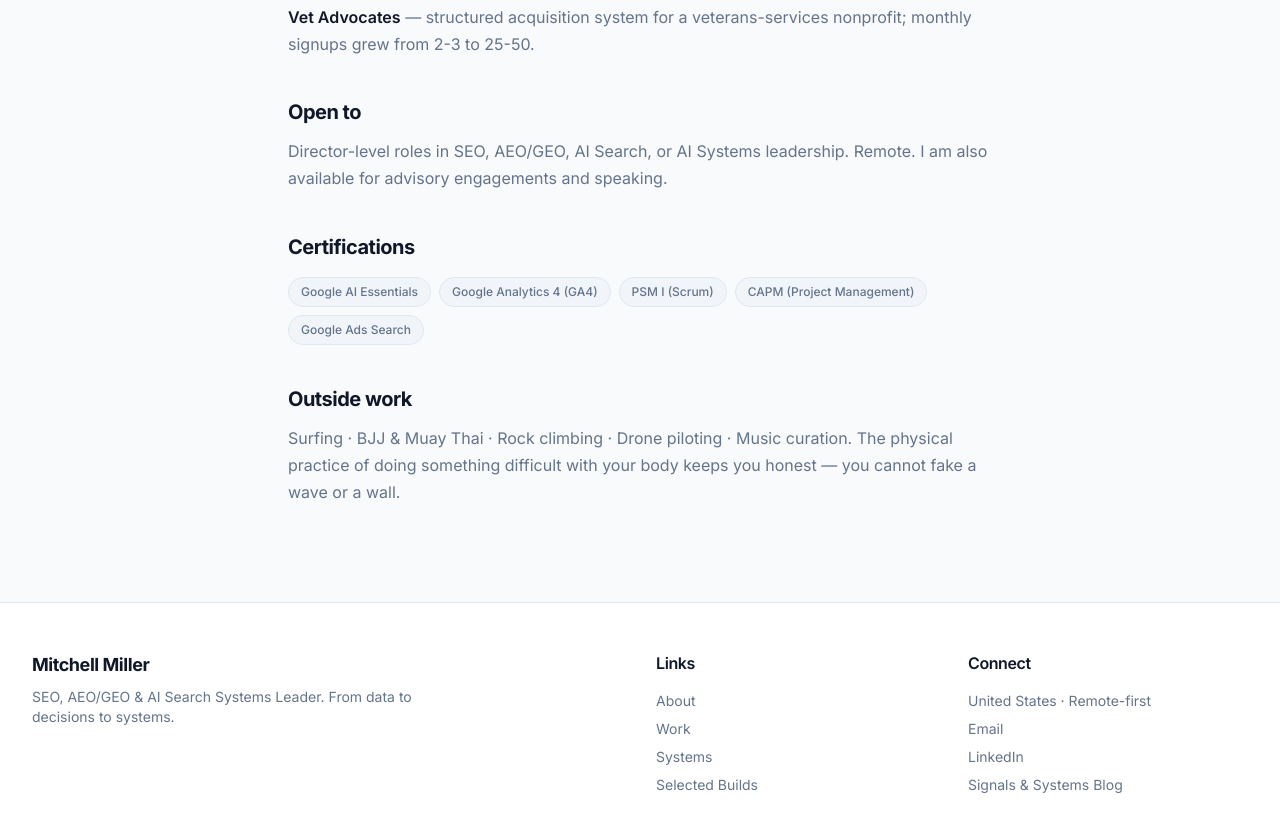
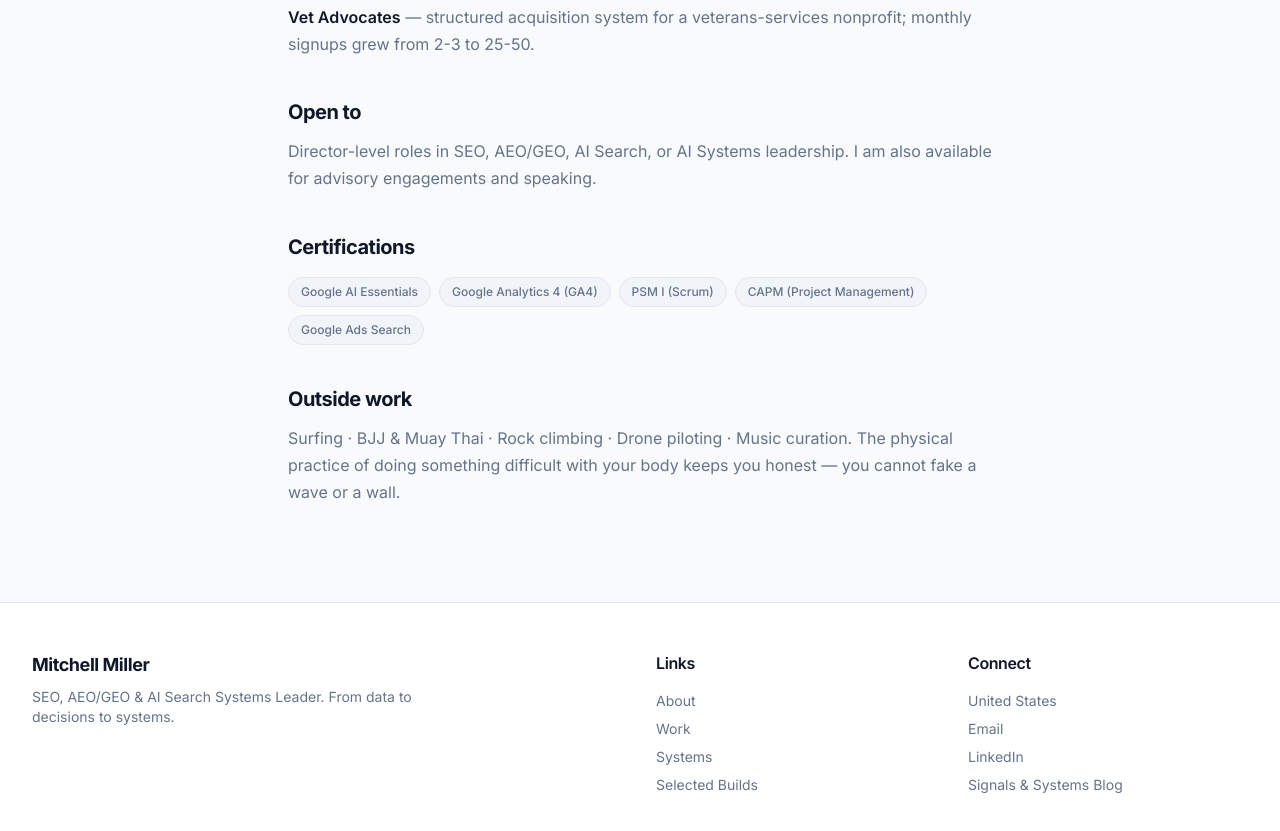
Before and after one commit to CKAWEBUILDER/mitchjmiller.com, a React (Vite) app: page /about in a window 1280 px wide. Shown: the part 1040-1871 px from the top of the page. Built offline with nearby package versions, Linux system fonts and the light colour scheme.

Commit message:
Deemphasize remote availability copy

```diff
--- a/src/components/layout.tsx
+++ b/src/components/layout.tsx
@@ -109,7 +109,7 @@ export function Layout({ children }: { children: React.ReactNode }) {
           <div>
             <h4 className="font-semibold text-primary mb-4">Connect</h4>
             <ul className="space-y-2 text-sm text-muted-foreground">
-              <li>United States &middot; Remote-first</li>
+              <li>United States</li>
               <li><a href="mailto:mitchelljmillerjr26@gmail.com" className="hover:text-secondary">Email</a></li>
               <li><a href="https://linkedin.com/in/mitchelljmillerjr" target="_blank" rel="noopener noreferrer" className="hover:text-secondary">LinkedIn</a></li>
               <li><Link href="/blog" className="hover:text-secondary">Signals & Systems Blog</Link></li>
--- a/src/pages/about.tsx
+++ b/src/pages/about.tsx
@@ -15,7 +15,7 @@ export default function About() {
     <Layout>
       <SEO
         title="About · Mitchell Miller — Director of SEO, AEO/GEO & AI Search Systems"
-        description="Mitchell Miller is a remote-first SEO, AEO/GEO, and AI Search systems leader. He's led enterprise search at Apple, CommonSpirit Health, and Stanford Health Care."
+        description="Mitchell Miller is an SEO, AEO/GEO, and AI Search systems leader. He's led enterprise search at Apple, CommonSpirit Health, and Stanford Health Care."
       />
       <div className="container mx-auto px-4 md:px-8 max-w-3xl py-24">
         <div className="grid md:grid-cols-[1fr_auto] gap-10 items-start mb-14">
@@ -73,7 +73,7 @@ export default function About() {
           <div>
             <h2 className="text-xl font-bold text-primary mb-3">Open to</h2>
             <p className="text-muted-foreground">
-              Director-level roles in SEO, AEO/GEO, AI Search, or AI Systems leadership. Remote. I am also available for advisory engagements and speaking.
+              Director-level roles in SEO, AEO/GEO, AI Search, or AI Systems leadership. I am also available for advisory engagements and speaking.
             </p>
           </div>
 
--- a/src/pages/contact.tsx
+++ b/src/pages/contact.tsx
@@ -15,7 +15,7 @@ export default function Contact() {
           Contact
         </h1>
         <p className="text-lg text-muted-foreground mb-12">
-          United States &middot; Remote-first.
+          United States.
         </p>
 
         <div className="space-y-4 mb-12">
```
